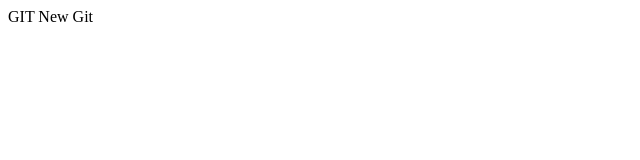
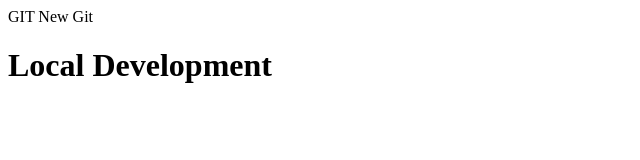
Before and after one commit to AnamikaChandel/GitRepo3, a plain HTML site: page index.html in a window 1280 px wide. Shown: the whole page, without its empty margins (0-640 px from the left). Drawn offline with Linux system fonts and the light colour scheme.

Commit message:
Updated index.html

```diff
--- a/index.html
+++ b/index.html
@@ -1,2 +1,4 @@
 <Head>GIT</Head>
 <body>New Git</body>
+
+<h1>Local Development</h1>
```
